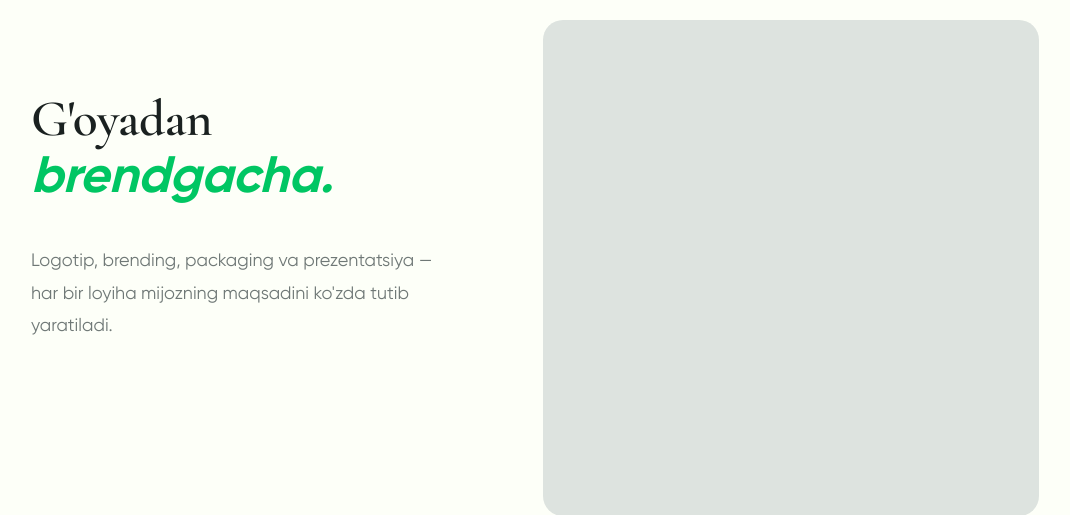
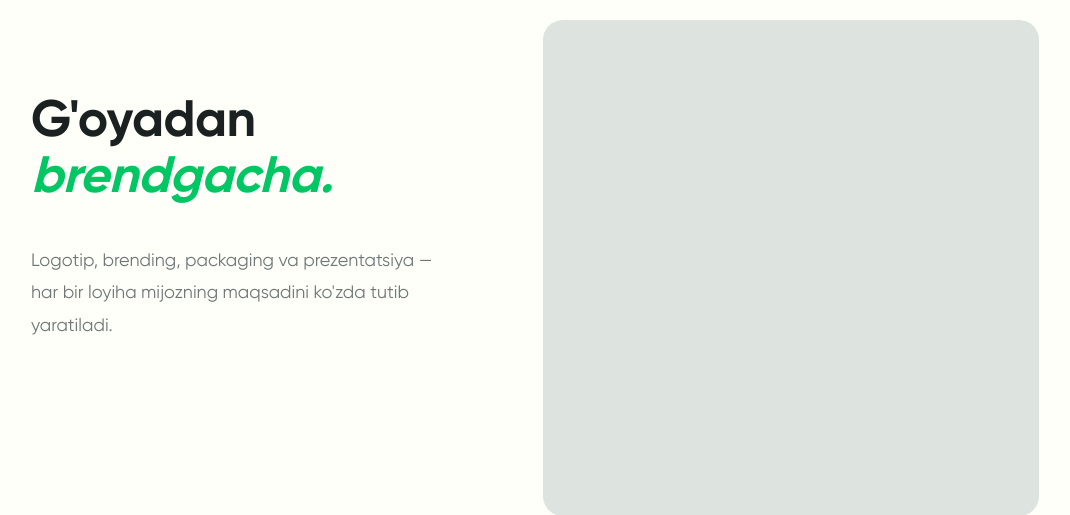
Before and after one commit to pulyaorpulia/Anvar-web, a Django app: page / in a window 1280 px wide. Shown: the part 92-607 px from the top of the page, without its empty margins (105-1175 px from the left). Run offline with Django 5.2, Linux system fonts and the light colour scheme; data that the repository does not hold is empty.

Commit message:
gilroy boshlandi 2

```diff
--- a/static/css/home.css
+++ b/static/css/home.css
@@ -28,13 +28,14 @@
 
 .hero__title {
     font-size: clamp(48px, 4vw, 88px);
+    font-family: 'Gilroy', sans-serif;
     font-weight: 700;
     color: #1A2120;
     margin-bottom: 2.5rem;
 }
 
 .hero__title em {
-    font-style: italic;
+    /* font-style: italic; */
     color: #00C663;
     font-family: 'Gilroy', sans-serif;
     font-weight: 700;
```
